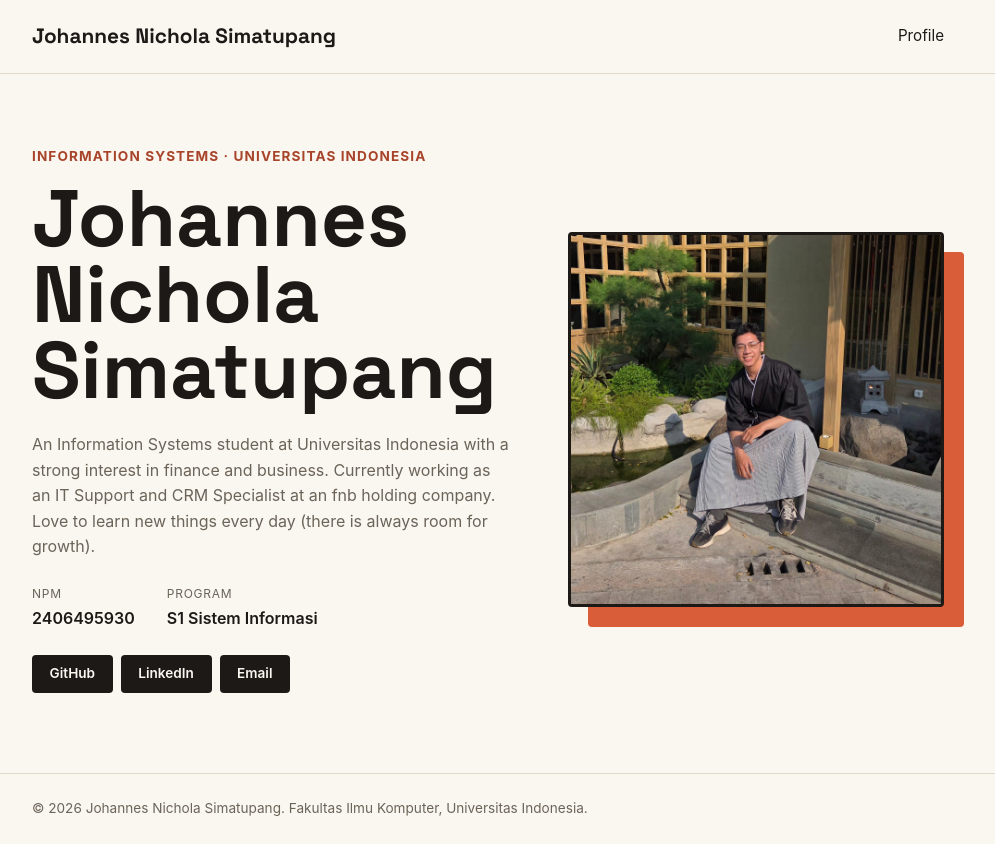
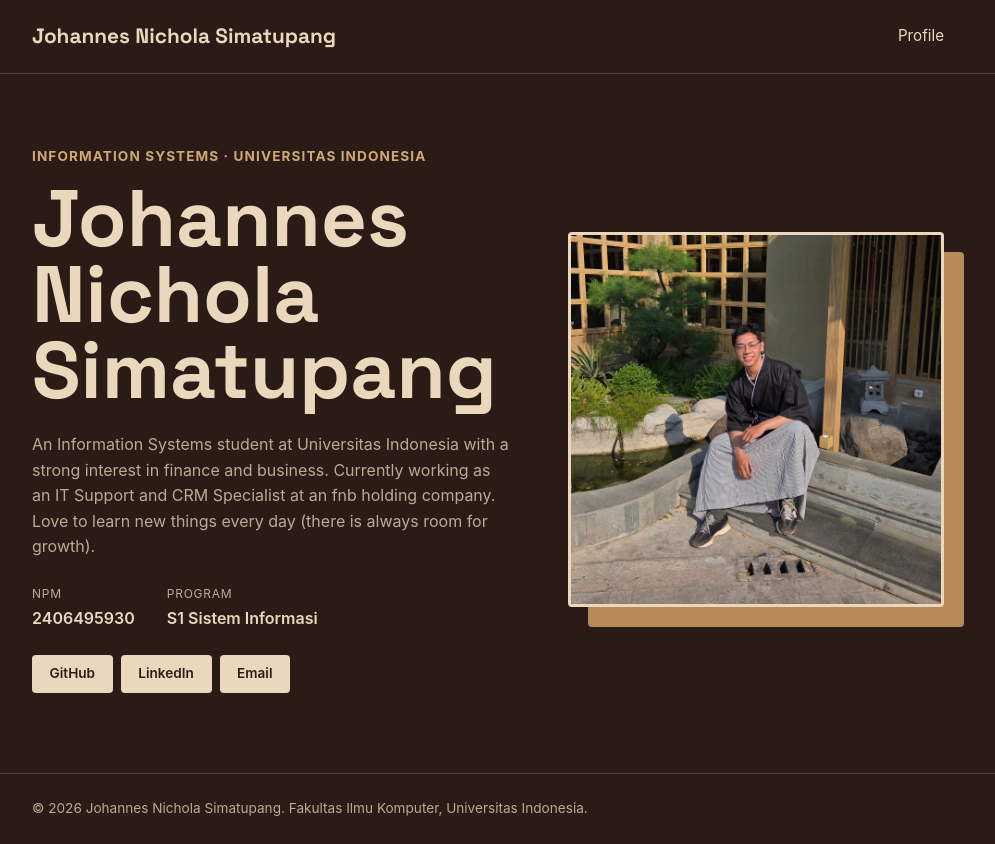
Before and after one commit to JohannesNichola/myportofolio, a Django app: page / in a window 1280 px wide. Shown: the whole page, without its empty margins (152-1147 px from the left). Run offline with Django 5.2, Linux system fonts and the light colour scheme.

Commit message:
update style css

```diff
--- a/static/css/style.css
+++ b/static/css/style.css
@@ -5,14 +5,16 @@
 }
 
 :root {
-    --ink: #1c1917;
-    --paper: #faf6f0;
-    --accent: #d95d39;
-    --accent-dark: #a8442a;
-    --line: #e3d9c9;
-    --text-muted: #6b6459;
+    --ink: #ead8bd;
+    --paper: #2b1b16;
+    --accent: #b88a5a;
+    --accent-dark: #d0a875;
+    --line: #594039;
+    --text-muted: #bca995;
     --radius: 4px;
 }
+
+
 
 body {
     font-family: -apple-system, "Segoe UI", Roboto, Helvetica, Arial, sans-serif;
```
